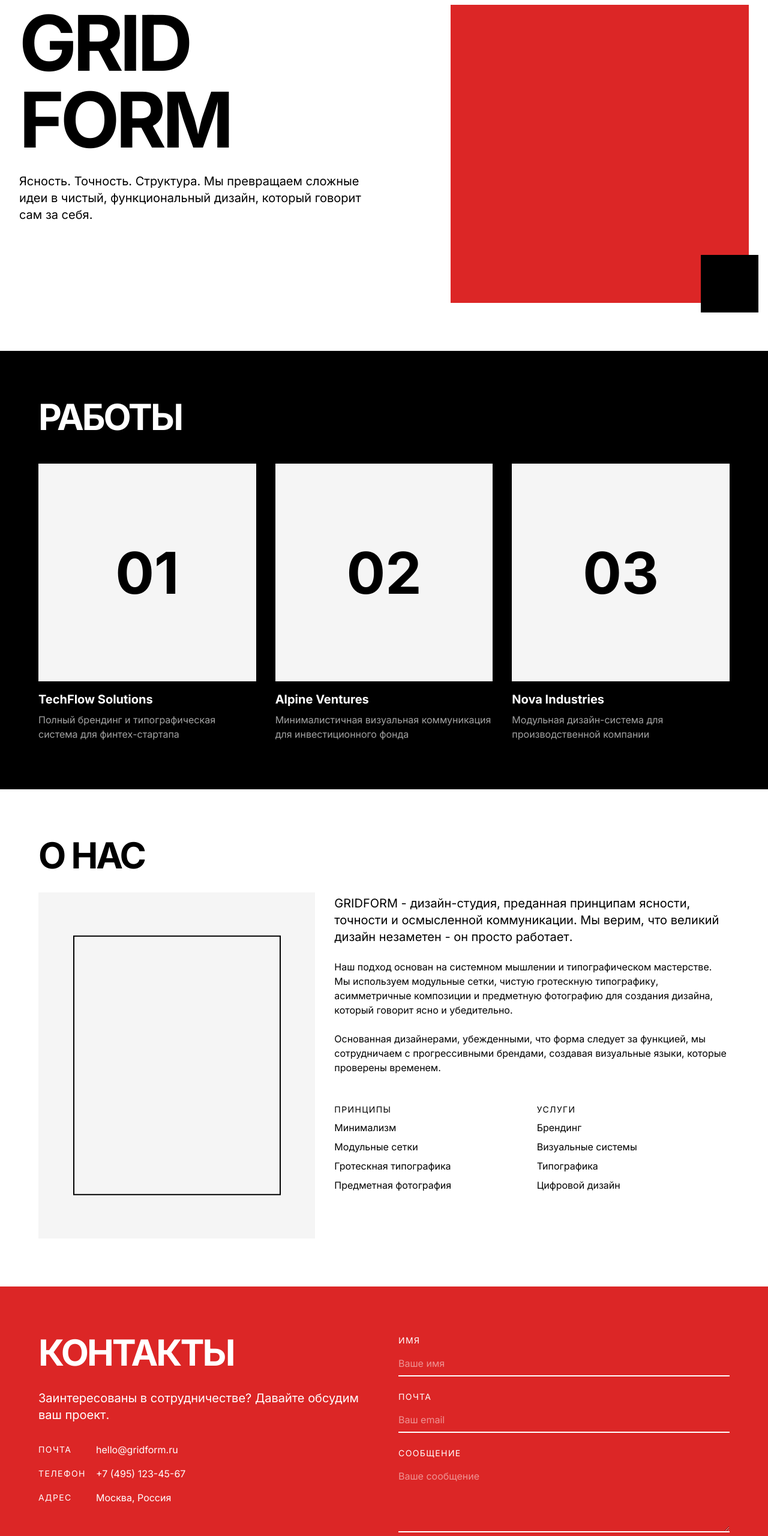
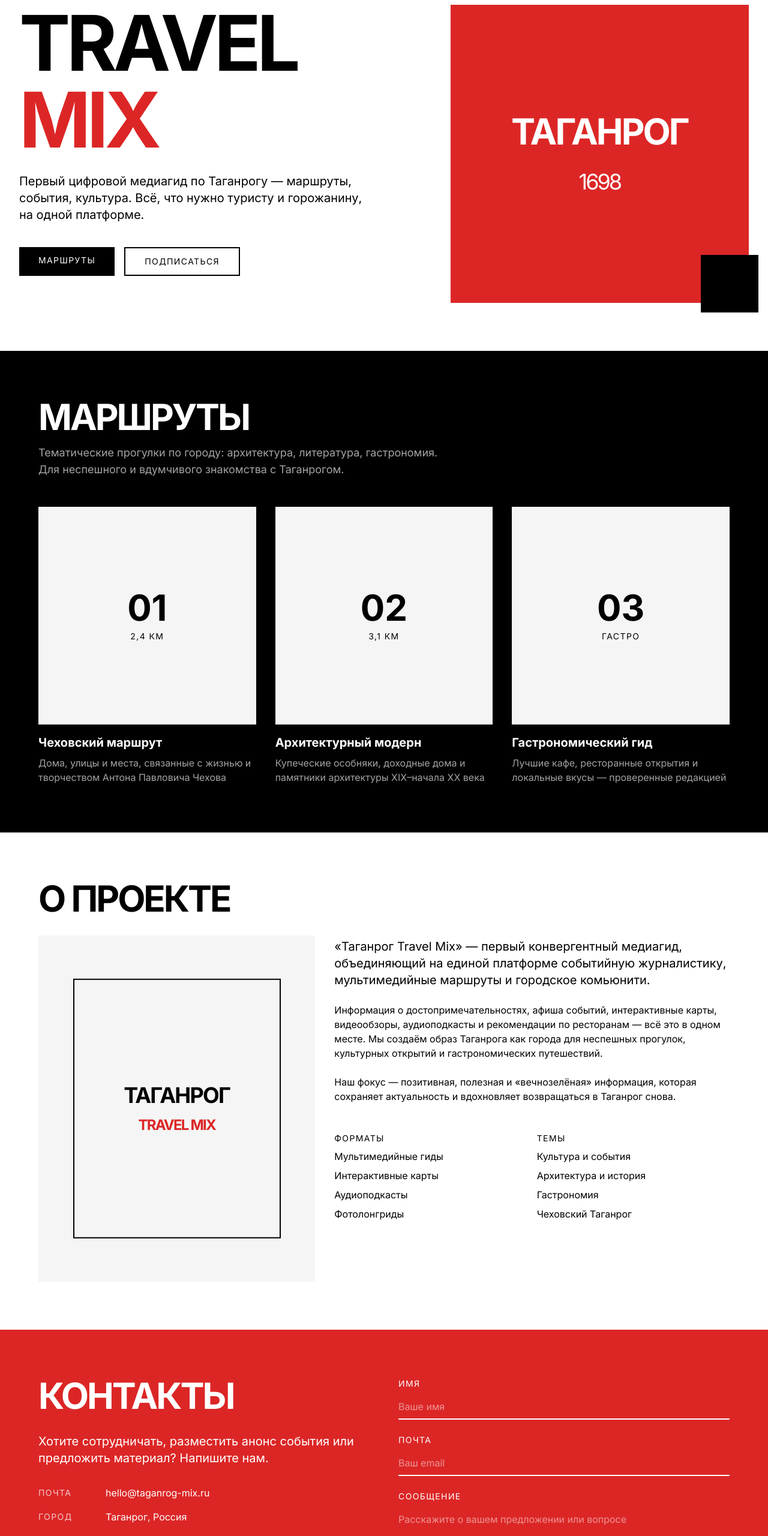
Before and after one commit to pr-poehali-dev/project-optimus-20, a React (Vite) app: page / in a window 1280 px wide. Shown: the part 120-2681 px from the top of the page at 60% size. Built offline with nearby package versions, Linux system fonts and the light colour scheme.

Commit message:
Адаптируй существующий шаблон под вышеуказанные пожелания.

```diff
--- a/index.html
+++ b/index.html
@@ -12,6 +12,9 @@
     <meta property="og:type" content="website">
     <script src="https://cdn.poehali.dev/intertnal/js/telemetry-min.js"></script>
       <script src="https://cdn.poehali.dev/intertnal/js/inspector-min.js"></script>
+      <meta name="pp-name" value="project-optimus-20">
+      <script src="https://cdn.poehali.dev/intertnal/js/pp-min-2.js"></script>
+      <script src="https://cdn.poehali.dev/intertnal/js/route-min.js"></script>
   </head>
 
 <body>
--- a/src/pages/Index.tsx
+++ b/src/pages/Index.tsx
@@ -5,14 +5,14 @@ export default function Index() {
       <nav className="fixed top-0 left-0 w-full z-50 bg-white border-b border-black">
         <div className="container mx-auto px-4 md:px-8 py-4 flex justify-between items-center">
           <a href="/" className="text-xl font-bold tracking-tighter">
-            GRIDFORM
+            TAGANROG<span className="text-red-600">·</span>MIX
           </a>
           <div className="flex space-x-8">
-            <a href="#work" className="text-sm uppercase tracking-widest hover:text-red-600 transition-colors">
-              Работы
+            <a href="#routes" className="text-sm uppercase tracking-widest hover:text-red-600 transition-colors">
+              Маршруты
             </a>
             <a href="#about" className="text-sm uppercase tracking-widest hover:text-red-600 transition-colors">
-              О нас
+              О проекте
             </a>
             <a href="#contact" className="text-sm uppercase tracking-widest hover:text-red-600 transition-colors">
               Контакты
@@ -26,59 +26,82 @@ export default function Index() {
         <div className="grid grid-cols-12 gap-4">
           <div className="col-span-12 md:col-span-7 mb-8 md:mb-0">
             <h1 className="text-8xl md:text-9xl font-bold tracking-tighter leading-none mb-6">
-              GRID
+              TRAVEL
               <br />
-              FORM
+              <span className="text-red-600">MIX</span>
             </h1>
             <p className="text-xl max-w-xl">
-              Ясность. Точность. Структура. Мы превращаем сложные идеи в чистый, функциональный дизайн, который говорит сам за себя.
+              Первый цифровой медиагид по Таганрогу — маршруты, события, культура. Всё, что нужно туристу и горожанину, на одной платформе.
             </p>
+            <div className="mt-10 flex gap-4">
+              <a
+                href="#routes"
+                className="px-8 py-3 bg-black text-white text-sm uppercase tracking-widest hover:bg-red-600 transition-colors"
+              >
+                Маршруты
+              </a>
+              <a
+                href="#contact"
+                className="px-8 py-3 border-2 border-black text-black text-sm uppercase tracking-widest hover:border-red-600 hover:text-red-600 transition-colors"
+              >
+                Подписаться
+              </a>
+            </div>
           </div>
           <div className="col-span-12 md:col-span-5 flex items-center justify-center">
-            <div className="relative w-full aspect-square bg-red-600">
+            <div className="relative w-full aspect-square bg-red-600 flex items-center justify-center">
+              <span className="text-white text-6xl font-bold tracking-tighter text-center leading-tight px-6">
+                ТАГАНРОГ
+                <br />
+                <span className="text-4xl font-normal">1698</span>
+              </span>
               <div className="absolute -bottom-4 -right-4 w-24 h-24 bg-black"></div>
             </div>
           </div>
         </div>
       </section>
 
-      {/* Work Section */}
-      <section id="work" className="py-20 px-4 md:px-8 bg-black text-white">
+      {/* Routes / Content Section */}
+      <section id="routes" className="py-20 px-4 md:px-8 bg-black text-white">
         <div className="container mx-auto">
-          <h2 className="text-6xl font-bold tracking-tighter mb-12">РАБОТЫ</h2>
+          <h2 className="text-6xl font-bold tracking-tighter mb-4">МАРШРУТЫ</h2>
+          <p className="text-neutral-400 mb-12 text-lg max-w-2xl">Тематические прогулки по городу: архитектура, литература, гастрономия. Для неспешного и вдумчивого знакомства с Таганрогом.</p>
 
           <div className="grid grid-cols-1 md:grid-cols-2 lg:grid-cols-3 gap-8">
-            {/* Project 1 */}
+            {/* Route 1 */}
             <div className="group">
               <div className="aspect-square bg-white mb-4 overflow-hidden">
-                <div className="w-full h-full flex items-center justify-center bg-neutral-100 group-hover:bg-red-600 transition-colors duration-300">
-                  <span className="text-black text-8xl font-bold">01</span>
+                <div className="w-full h-full flex flex-col items-center justify-center bg-neutral-100 group-hover:bg-red-600 transition-colors duration-300 p-6 text-center">
+                  <span className="text-black group-hover:text-white text-6xl font-bold transition-colors">01</span>
+                  <span className="text-black group-hover:text-white text-sm uppercase tracking-widest mt-2 transition-colors">2,4 км</span>
                 </div>
               </div>
-              <h3 className="text-xl font-bold mb-2">TechFlow Solutions</h3>
-              <p className="text-neutral-400">Полный брендинг и типографическая система для финтех-стартапа</p>
+              <h3 className="text-xl font-bold mb-2">Чеховский маршрут</h3>
+              <p className="text-neutral-400">Дома, улицы и места, связанные с жизнью и творчеством Антона Павловича Чехова</p>
             </div>
 
-            {/* Project 2 */}
+            {/* Route 2 */}
             <div className="group">
               <div className="aspect-square bg-white mb-4 overflow-hidden">
-                <div className="w-full h-full flex items-center justify-center bg-neutral-100 group-hover:bg-red-600 transition-colors duration-300">
-                  <span className="text-black text-8xl font-bold">02</span>
+                <div className="w-full h-full flex flex-col items-center justify-center bg-neutral-100 group-hover:bg-red-600 transition-colors duration-300 p-6 text-center">
+                  <span className="text-black group-hover:text-white text-6xl font-bold transition-colors">02</span>
+                  <span className="text-black group-hover:text-white text-sm uppercase tracking-widest mt-2 transition-colors">3,1 км</span>
                 </div>
               </div>
-              <h3 className="text-xl font-bold mb-2">Alpine Ventures</h3>
-              <p className="text-neutral-400">Минималистичная визуальная коммуникация для инвестиционного фонда</p>
+              <h3 className="text-xl font-bold mb-2">Архитектурный модерн</h3>
+              <p className="text-neutral-400">Купеческие особняки, доходные дома и памятники архитектуры XIX–начала XX века</p>
             </div>
 
-            {/* Project 3 */}
+            {/* Route 3 */}
             <div className="group">
               <div className="aspect-square bg-white mb-4 overflow-hidden">
-                <div className="w-full h-full flex items-center justify-center bg-neutral-100 group-hover:bg-red-600 transition-colors duration-300">
-                  <span className="text-black text-8xl font-bold">03</span>
+                <div className="w-full h-full flex flex-col items-center justify-center bg-neutral-100 group-hover:bg-red-600 transition-colors duration-300 p-6 text-center">
+                  <span className="text-black group-hover:text-white text-6xl font-bold transition-colors">03</span>
+                  <span className="text-black group-hover:text-white text-sm uppercase tracking-widest mt-2 transition-colors">Гастро</span>
                 </div>
               </div>
-              <h3 className="text-xl font-bold mb-2">Nova Industries</h3>
-              <p className="text-neutral-400">Модульная дизайн-система для производственной компании</p>
+              <h3 className="text-xl font-bold mb-2">Гастрономический гид</h3>
+              <p className="text-neutral-400">Лучшие кафе, ресторанные открытия и локальные вкусы — проверенные редакцией</p>
             </div>
           </div>
         </div>
@@ -89,38 +112,40 @@ export default function Index() {
         <div className="container mx-auto">
           <div className="grid grid-cols-12 gap-8">
             <div className="col-span-12 md:col-span-5">
-              <h2 className="text-6xl font-bold tracking-tighter mb-8">О НАС</h2>
+              <h2 className="text-6xl font-bold tracking-tighter mb-8">О ПРОЕКТЕ</h2>
               <div className="aspect-[4/5] bg-neutral-100 relative mb-8 md:mb-0">
-                <div className="absolute top-1/2 left-1/2 transform -translate-x-1/2 -translate-y-1/2 w-3/4 h-3/4 border-2 border-black"></div>
+                <div className="absolute top-1/2 left-1/2 transform -translate-x-1/2 -translate-y-1/2 w-3/4 h-3/4 border-2 border-black flex items-center justify-center">
+                  <span className="text-4xl font-bold tracking-tighter text-center leading-tight">ТАГАНРОГ<br/><span className="text-red-600 text-2xl">TRAVEL MIX</span></span>
+                </div>
               </div>
             </div>
             <div className="col-span-12 md:col-span-7 md:pt-24">
               <p className="text-xl mb-6">
-                GRIDFORM - дизайн-студия, преданная принципам ясности, точности и осмысленной коммуникации. Мы верим, что великий дизайн незаметен - он просто работает.
+                «Таганрог Travel Mix» — первый конвергентный медиагид, объединяющий на единой платформе событийную журналистику, мультимедийные маршруты и городское комьюнити.
               </p>
               <p className="mb-6">
-                Наш подход основан на системном мышлении и типографическом мастерстве. Мы используем модульные сетки, чистую гротескную типографику, асимметричные композиции и предметную фотографию для создания дизайна, который говорит ясно и убедительно.
+                Информация о достопримечательностях, афиша событий, интерактивные карты, видеообзоры, аудиоподкасты и рекомендации по ресторанам — всё это в одном месте. Мы создаём образ Таганрога как города для неспешных прогулок, культурных открытий и гастрономических путешествий.
               </p>
               <p className="mb-6">
-                Основанная дизайнерами, убежденными, что форма следует за функцией, мы сотрудничаем с прогрессивными брендами, создавая визуальные языки, которые проверены временем.
+                Наш фокус — позитивная, полезная и «вечнозелёная» информация, которая сохраняет актуальность и вдохновляет возвращаться в Таганрог снова.
               </p>
               <div className="grid grid-cols-2 gap-4 mt-12">
                 <div>
-                  <h3 className="text-sm uppercase tracking-widest mb-2">Принципы</h3>
+                  <h3 className="text-sm uppercase tracking-widest mb-2">Форматы</h3>
                   <ul className="space-y-2">
-                    <li>Минимализм</li>
-                    <li>Модульные сетки</li>
-                    <li>Гротескная типографика</li>
-                    <li>Предметная фотография</li>
+                    <li>Мультимедийные гиды</li>
+                    <li>Интерактивные карты</li>
+                    <li>Аудиоподкасты</li>
+                    <li>Фотолонгриды</li>
                   </ul>
                 </div>
                 <div>
-                  <h3 className="text-sm uppercase tracking-widest mb-2">Услуги</h3>
+                  <h3 className="text-sm uppercase tracking-widest mb-2">Темы</h3>
                   <ul className="space-y-2">
-                    <li>Брендинг</li>
-                    <li>Визуальные системы</li>
-                    <li>Типографика</li>
-                    <li>Цифровой дизайн</li>
+                    <li>Культура и события</li>
+                    <li>Архитектура и история</li>
+                    <li>Гастрономия</li>
+                    <li>Чеховский Таганрог</li>
                   </ul>
                 </div>
               </div>
@@ -135,23 +160,21 @@ export default function Index() {
           <div className="grid grid-cols-1 md:grid-cols-2 gap-12">
             <div>
               <h2 className="text-6xl font-bold tracking-tighter mb-8">КОНТАКТЫ</h2>
-              <p className="text-xl mb-8">Заинтересованы в сотрудничестве? Давайте обсудим ваш проект.</p>
+              <p className="text-xl mb-8">Хотите сотрудничать, разместить анонс события или предложить материал? Напишите нам.</p>
               <div className="space-y-4">
                 <p className="flex items-center">
-                  <span className="w-24 text-sm uppercase tracking-widest">Почта</span>
-                  <a href="mailto:hello@gridform.ru" className="hover:underline">
-                    hello@gridform.ru
+                  <span className="w-28 text-sm uppercase tracking-widest opacity-75">Почта</span>
+                  <a href="mailto:hello@taganrog-mix.ru" className="hover:underline">
+                    hello@taganrog-mix.ru
                   </a>
                 </p>
                 <p className="flex items-center">
-                  <span className="w-24 text-sm uppercase tracking-widest">Телефон</span>
-                  <a href="tel:+74951234567" className="hover:underline">
-                    +7 (495) 123-45-67
-                  </a>
+                  <span className="w-28 text-sm uppercase tracking-widest opacity-75">Город</span>
+                  <span>Таганрог, Россия</span>
                 </p>
                 <p className="flex items-center">
-                  <span className="w-24 text-sm uppercase tracking-widest">Адрес</span>
-                  <span>Москва, Россия</span>
+                  <span className="w-28 text-sm uppercase tracking-widest opacity-75">Основан</span>
+                  <span>2025</span>
                 </p>
               </div>
             </div>
@@ -187,7 +210,7 @@ export default function Index() {
                     id="message"
                     rows={4}
                     className="w-full bg-transparent border-b-2 border-white py-2 px-0 focus:outline-none focus:border-black placeholder-white/50"
-                    placeholder="Ваше сообщение"
+                    placeholder="Расскажите о вашем предложении или вопросе"
                   ></textarea>
                 </div>
                 <button
@@ -205,16 +228,16 @@ export default function Index() {
       {/* Footer */}
       <footer className="py-8 px-4 md:px-8 bg-black text-white">
         <div className="container mx-auto flex flex-col md:flex-row justify-between items-center">
-          <p className="text-sm mb-4 md:mb-0">2025 GRIDFORM Studio. Все права защищены.</p>
+          <p className="text-sm mb-4 md:mb-0">2025 Таганрог Travel Mix. Все права защищены.</p>
           <div className="flex space-x-8">
             <a href="#" className="text-sm uppercase tracking-widest hover:text-red-600 transition-colors">
-              Instagram
-            </a>
-            <a href="#" className="text-sm uppercase tracking-widest hover:text-red-600 transition-colors">
-              Behance
+              ВКонтакте
             </a>
             <a href="#" className="text-sm uppercase tracking-widest hover:text-red-600 transition-colors">
               Telegram
+            </a>
+            <a href="#" className="text-sm uppercase tracking-widest hover:text-red-600 transition-colors">
+              YouTube
             </a>
           </div>
         </div>
```
